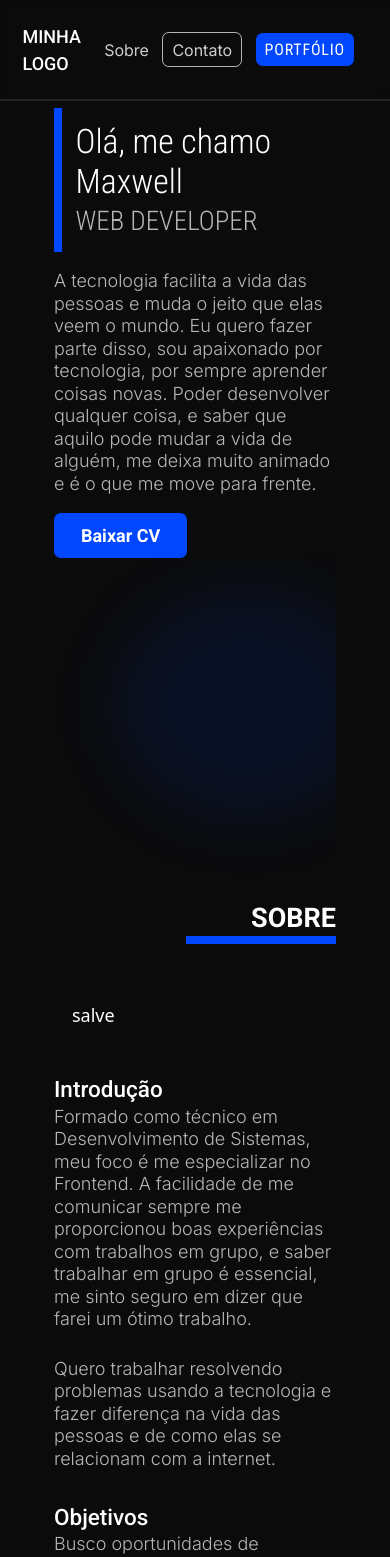
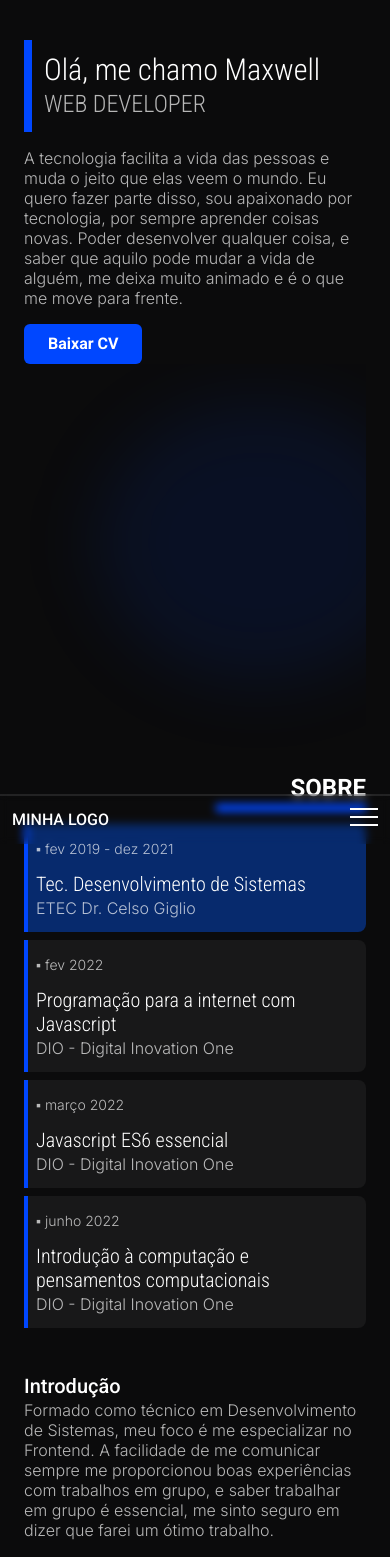
Before and after one commit to Maxwell-Santos/maxwell, a Next.js app: page / in a window 390 px wide. Shown: the top 1557 px of the page. Built offline with nearby package versions, Linux system fonts and the light colour scheme.

Commit message:
iniciando a responsividade

```diff
--- a/src/components/About.tsx
+++ b/src/components/About.tsx
@@ -1,28 +1,21 @@
-import Image from "next/future/image";
+import { Roadmap } from "./Roadmap";
 import { TitleSection } from "./TitleSection";
-
-import Circle2 from '../../public/circle2.svg'
 
 export function About() {
 
   return (
-    <section
-    className="relative"
-    >
+    <section className="relative">
       <TitleSection title='Sobre' />
 
-      <div className="flex flex-col sm:flex-row">
-        <div
-          className="flex-1 p-4 my-6"
-        >
-          salve
+      <div className="flex flex-col sm:flex-row justify-center items-center gap-9">
+
+        <div className="flex-1">
+          <Roadmap />
         </div>
-        <div
-          className="flex-1">
 
-          <div
-          className="mb-7"
-          >
+        <div className="flex-1">
+
+          <div className="mb-7">
             <h3>Introdução</h3>
             <p>
               Formado como técnico em Desenvolvimento de Sistemas, meu foco é me especializar no Frontend. A facilidade de me comunicar sempre me proporcionou boas experiências com trabalhos em grupo, e saber trabalhar em grupo é essencial, me sinto seguro em dizer que farei um ótimo trabalho.
@@ -33,23 +26,18 @@ export function About() {
             </p>
           </div>
 
-          <div
-          className="mb-7"
-          >
+          <div className="mb-7">
             <h3>Objetivos</h3>
             <p>
               Busco oportunidades de crescimento pessoal e profissional, sempre disposto a aprender e mostrar resultados.
             </p>
           </div>
 
-          <div
-          className="mb-7"
-          >
+          <div className="mb-7">
             <h3>Paixões</h3>
             <p>
               Gosto de desenhar, música, arte num geral.
-              Programar, resolver problemas, tudo isso também é muito importante para mim. Por isso escolhi o desenvolvimento de software, e aprender uma base do UI/UX. É muito interessante como as cores, formas geométricas, posicionamento, tem o poder de influênciar as escolha de uma pessoa que está mexendo no meu site, isso é incrível!
-
+              Programar, resolver problemas, tudo isso também é muito importante para mim. Por isso escolhi o desenvolvimento de software, e aprender uma base do UI/UX. É muito interessante como as cores, formas geométricas, posicionamento, tem o poder de influenciar as escolha de uma pessoa que está mexendo no meu site, isso é incrível!
             </p>
           </div>
 
--- a/src/components/Header.tsx
+++ b/src/components/Header.tsx
@@ -1,33 +1,114 @@
-export function Header() {
+import Link from "next/link"
+import { useEffect, useState } from "react";
+interface HeaderProps {
+  page?: string;
+}
+
+type header = 'hidden' | 'block'
+
+export function Header({ page }: HeaderProps) {
+  let largura = 0;
+  const [expand, setExapnd] = useState('hidden')
+
+  function setTop() {
+    window.scrollTo(0, 0)
+  }
+
+  useEffect(() => {
+    largura = screen.width
+  }, [])
 
   return (
+    <>
+      {page == "portfolio" ?
+        (
           <header
-      className="fixed top-0 left-0 right-0 z-10 backdrop-blur-sm p-5 md:px-16 flex justify-between items-center border-b-2 border-b-header"
+            className="fixed top-0 left-0 right-0 z-10 backdrop-blur-sm p-3 md:px-16 flex justify-between items-center border-b-2 border-b-header"
           >
-      <div><h2>MINHA LOGO</h2></div>
+            <Link
+              href="/"
+            >
+              <h2
+                className="cursor-pointer"
+              >
+                MINHA LOGO</h2>
+            </Link>
+
+          </header>
+
+        ) : (
+
+          <header
+            className="fixed bottom-0 md:bottom-auto md:top-0 left-0 right-0 z-10
+            backdrop-blur-sm p-3 md:px-16 flex justify-between md:items-center
+            border-t-2 border-t-header
+            md:border-b-2 md:border-b-header
+            transition-all
+            "
+          >
+            <div
+              onClick={() => setTop()}
+            >
+              <h2>MINHA LOGO</h2>
+            </div>
+
+
+            {
+              largura < 768 ? (
+                <>
+
                   <nav
-        className="text-[16px] flex gap-3 md:gap-5 items-center"
+                    className="text-[16px] flex flex-col gap-3 md:gap-5 items-end"
                   >
-        <a href="#Sobre">
+                    <button
+                      className="ml-auto"
+                      onClick={() => setExapnd(value => value == 'hidden' ? value = 'flex' : 'hidden')}
+                    >
+                      <div
+                      className="w-7 h-[2px] bg-white"
+                      ></div>
+                      <div
+                      className="w-7 h-[2px] bg-white my-[6px]"
+                      ></div>
+                      <div
+                      className="w-7 h-[2px] bg-white"
+                      ></div>
+                    </button>
+
+                    <div
+                      className={`${expand} flex-col gap-2 items-end transition-all`}
+                    >
+                      <a
+                        href="#Sobre"
+                        className="hover:text-secondary focus:text-secondary transition-all"
+                      >
                         Sobre
                       </a>
                       <a
                         href="#Contato"
-        className="border border-btn-secondary rounded-md p-1 px-2"
+                        className="border border-btn-secondary rounded-md p-1 px-2 hover:text-secondary hover:border-secondary focus:text-secondary focus:border-secondary transition-colors"
                       >
                         Contato
                       </a>
 
+                      <Link
+                        href="/portfolio"
+                      >
                         <a
-        href=""
-        className="bg-secondary p-1 px-2 text-btn uppercase font-robotoCondensed rounded-md flex items-center font-medium tracking-wider transition-colors hover:bg-hover-btn"
-        >
-          Portfólio
-        </a>
-        <a href="">
+                          className="bg-secondary p-1 px-2 text-btn uppercase font-robotoCondensed rounded-md flex items-center font-medium tracking-wider transition-colors hover:bg-hover-btn w-full md:w-fit"
+                        >Portfólio</a>
+                      </Link>
+                    </div>
 
-        </a>
                   </nav>
+                </>
+              ) : (
+                <></>
+              )
+
+            }
           </header>
+        )}
+    </>
   )
 }
--- /dev/null
+++ b/src/components/ProjectComponent.tsx
@@ -0,0 +1,21 @@
+interface ProjectComponentProps{
+  data: RepositoriesProps;
+}
+
+interface RepositoriesProps{
+  id: number;
+  name: string;
+  html_url: string;
+  homepage?: string;
+  languages_url: string;
+}
+
+export function ProjectComponent({data}: ProjectComponentProps) {
+  return (
+   <div
+   className="flex-1"
+   >
+    <h1>{data.name}</h1>
+   </div>
+ )
+}
--- /dev/null
+++ b/src/components/Roadmap.tsx
@@ -0,0 +1,63 @@
+interface StackProps {
+  date: string;
+  title: string;
+  place: string;
+  primary?: boolean;
+}
+
+function Stack({ date, place, title, primary }: StackProps) {
+  return (
+
+    <li
+    className={`
+    ${primary ? "bg-[#0057ff66]" : "bg-cards"}
+    px-2 py-3 md:px-4 md:py-6  rounded-lg max-h-max md:rounded-2xl rounded-tl-none rounded-bl-none border-l-4 border-secondary mb-2
+    max-w-lg
+    `}
+    >
+
+      <span className="text-sm">
+        {date}
+      </span>
+
+      <h3 className="font-robotoCondensed text-xl leading-6 md:text-2xl font-thin mt-3">
+        {title}
+      </h3>
+
+      <span> {place} </span>
+    </li>
+  )
+}
+
+export function Roadmap() {
+
+  return (
+    <ul
+    >
+      <Stack
+        date={"▪ fev 2019 - dez 2021"}
+        title={"Tec. Desenvolvimento de Sistemas"}
+        place={"ETEC Dr. Celso Giglio"}
+        primary={true}
+      />
+
+      <Stack
+        date={"▪ fev 2022"}
+        title={"Programação para a internet com Javascript"}
+        place={"DIO - Digital Inovation One"}
+      />
+
+      <Stack
+        date={"▪ março 2022"}
+        title={"Javascript ES6 essencial"}
+        place={"DIO - Digital Inovation One"}
+      />
+
+      <Stack
+        date={"▪ junho 2022"}
+        title={"Introdução à computação e pensamentos computacionais"}
+        place={"DIO - Digital Inovation One"}
+      />
+    </ul>
+  )
+}
--- a/src/components/Skills/index.tsx
+++ b/src/components/Skills/index.tsx
@@ -27,19 +27,18 @@ export function Skills() {
         src={Circle2}
         alt="circle 2"
         width={800}
-      className="absolute -top-72 left-0"
+        className="absolute -top-72 left-0 -z-50"
       />
 
-      <div className="pr-16">
       <TitleSection title="Skills" />
-      </div>
+
 
       <div
-        className="grid grid-cols-2 grid-rows-auto sm:grid-cols-3 sm:grid-rows-3 gap-4 bg-[#FFFFFF1A] p-12 md:p-16 my-5"
+        className="grid grid-cols-2 grid-rows-auto sm:grid-cols-3 sm:grid-rows-3 gap-4 bg-[#FFFFFF1A] p-12 md:p-16 my-5 "
       >
         {technologies.map(tech => {
-        return(
-          <Technologies key={tech} name={tech}/>
+          return (
+            <Technologies key={tech} name={tech} />
           )
         })
 
--- a/src/components/TitleSection.tsx
+++ b/src/components/TitleSection.tsx
@@ -6,9 +6,9 @@ export function TitleSection({ title }: Title) {
 
   return (
     <div
-    className="w-full flex justify-end py-3">
+    className={`w-full flex justify-end py-3 ${title == 'Skills' && 'px-6 md:px-12 '}`}>
       <h2
-        className="border-b-8 border-secondary text-end font-bold text-2xl md:text-3xl uppercase right-16 w-[150px] md:w-[17%]"
+        className="border-b-8 border-secondary text-end font-bold text-2xl md:text-3xl uppercase w-[150px] md:w-[17%]"
         id={title}
       >
         {title}
--- a/src/pages/_document.tsx
+++ b/src/pages/_document.tsx
@@ -13,6 +13,9 @@ export default function Document() {
         <link rel="preconnect" href="https://fonts.googleapis.com" />
         <link rel="preconnect" href="https://fonts.gstatic.com" crossOrigin='true' />
         <link href="https://fonts.googleapis.com/css2?family=Inter:wght@300;400;500&display=swap" rel="stylesheet" />
+
+      <title>Maxwell Alves dos Santos</title>
+
       </Head>
       <body>
         <Main />
--- a/src/pages/index.tsx
+++ b/src/pages/index.tsx
@@ -10,7 +10,7 @@ export default function Home() {
     <>
       <Header />
       <main
-      className='mt-24'
+        className='md:mt-24'
       >
         <Intro />
         <About />
--- a/src/styles/globals.css
+++ b/src/styles/globals.css
@@ -4,7 +4,7 @@
 
 @layer base{
   html{
-    @apply text-[18px] md:text-[20px] scroll-smooth
+    @apply text-[16px] md:text-[18px] scroll-smooth
   }
   body{
     @apply bg-primary text-default
@@ -32,9 +32,9 @@
     @apply bg-footer
   }
   input[type="text"], textarea{
-    @apply bg-input-contact font-light text-sm hover:bg-hover-input-contact transition-colors resize-none
+    @apply bg-input-contact font-light text-sm transition-colors resize-none hover:ring-2
   }
   section{
-    @apply px-12 relative
+    @apply px-6 md:px-12 relative
   }
 }
--- a/tailwind.config.js
+++ b/tailwind.config.js
@@ -10,6 +10,7 @@ module.exports = {
       robotoCondensed: ['Roboto Condensed', 'sans-serif'],
       inter: ["Inter", 'sans-serif']
     },
+    extend: {
       backgroundColor: {
         'primary': '#0B0B0C',
         'secondary': '#0047FF',
@@ -28,6 +29,7 @@ module.exports = {
         'nav':'#FFFFFFCC',
         'articles': '#FFFFFFB3',
         'btn': '#FFF',
+        'secondary': '#0047FF'
       },
 
       borderColor: {
@@ -37,7 +39,6 @@ module.exports = {
         'secondary': '#0047FF',
 
       },
-    extend: {
 
     },
   },
```
Also changed, not shown: src/components/Contact.tsx (+29 -10 lines), src/pages/portfolio.tsx (added, +56 -0 lines). Lines whose indentation alone changed are shown as unchanged.
